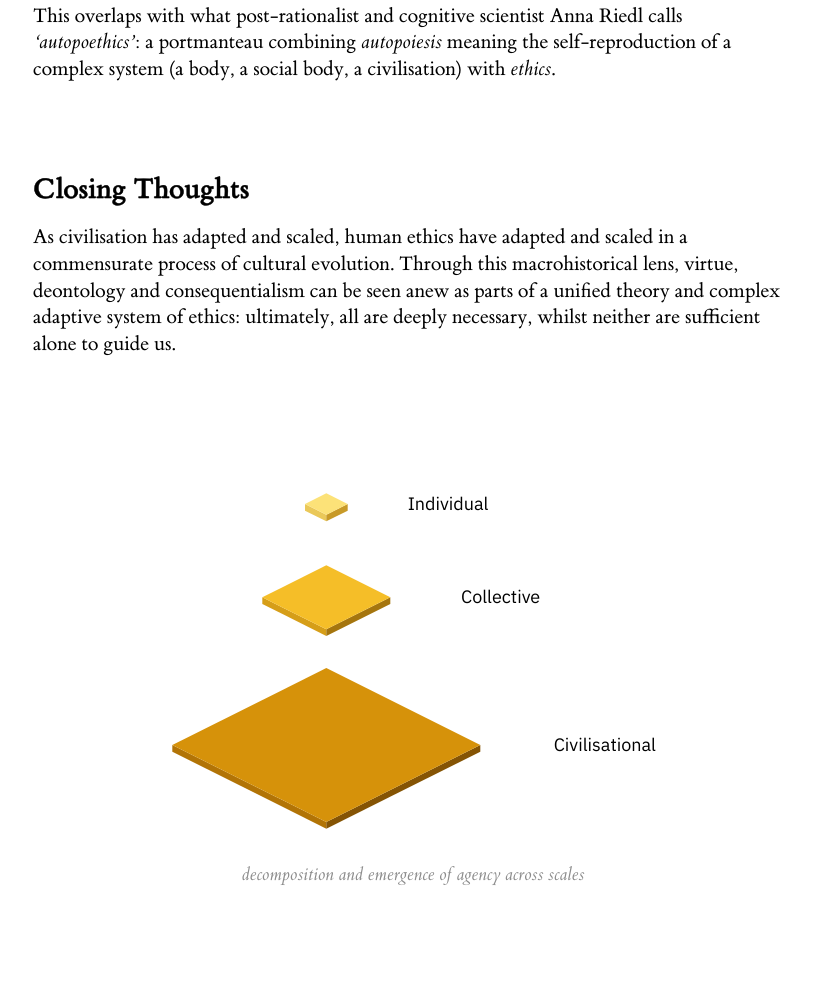
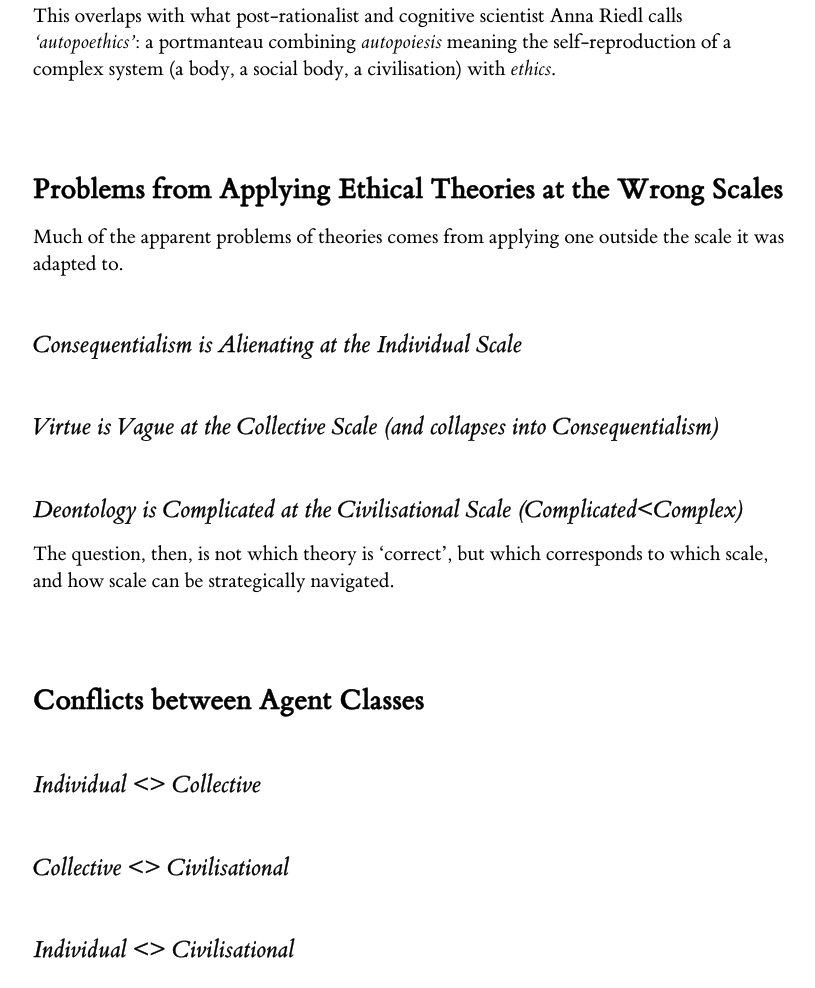
Before and after one commit to MaxRamsahoye/multiscale.ethics, a plain HTML site: page index.html in a window 1280 px wide. Shown: the part 4284-5272 px from the top of the page, without its empty margins (227-1042 px from the left). Drawn offline with Linux system fonts and the light colour scheme.

Commit message:
Add Wrong Scales and Agent Classes sections; Moral Convergence in Closing Thoughts
Draft structure: headings with their opening and closing lines, the
subsections still to be written.

Co-Authored-By: Claude Opus 5.5 <noreply@anthropic.com>
Claude-Session: https://claude.ai/code/session_01LgHoU7ypBBF8W5HCNYuUf2

```diff
--- a/index.html
+++ b/index.html
@@ -2565,10 +2565,40 @@
 
             </section>
 
+            <section id="wrong-scales">
+              <h2 data-toc="Wrong Scales"><a class="heading-link" href="#wrong-scales">Problems from Applying Ethical Theories at the Wrong Scales</a></h2>
+
+              <p>Much of the apparent problems of theories comes from applying one outside the scale it was adapted to.</p>
+
+              <h3 id="consequentialism-individual"><a class="heading-link" href="#consequentialism-individual">Consequentialism is Alienating at the Individual Scale</a></h3>
+
+              <h3 id="virtue-collective"><a class="heading-link" href="#virtue-collective">Virtue is Vague at the Collective Scale (and collapses into Consequentialism)</a></h3>
+
+              <h3 id="deontology-civilisational"><a class="heading-link" href="#deontology-civilisational">Deontology is Complicated at the Civilisational Scale (Complicated&lt;Complex)</a></h3>
+
+              <p>The question, then, is not which theory is &lsquo;correct&rsquo;, but which corresponds to which scale, and how scale can be strategically navigated.</p>
+            </section>
+
+            <section id="agent-classes">
+              <h2 data-toc="Agent Classes"><a class="heading-link" href="#agent-classes">Conflicts between Agent Classes</a></h2>
+
+              <h3 id="individual-collective"><a class="heading-link" href="#individual-collective">Individual &lt;&gt; Collective</a></h3>
+
+              <h3 id="collective-civilisational"><a class="heading-link" href="#collective-civilisational">Collective &lt;&gt; Civilisational</a></h3>
+
+              <h3 id="individual-civilisational"><a class="heading-link" href="#individual-civilisational">Individual &lt;&gt; Civilisational</a></h3>
+            </section>
+
             <section id="closing-thoughts">
               <h2><a class="heading-link" href="#closing-thoughts">Closing Thoughts</a></h2>
 
               <p>As civilisation has adapted and scaled, human ethics have adapted and scaled in a commensurate process of cultural evolution. Through this macrohistorical lens, virtue, deontology and consequentialism can be seen anew as parts of a unified theory and complex adaptive system of ethics: ultimately, all are deeply necessary, whilst neither are sufficient alone to guide us.</p>
+
+              <h3 id="moral-convergence"><a class="heading-link" href="#moral-convergence">Moral Convergence</a></h3>
+
+              <p>Two other theories collapse into consequentialism.</p>
+
+              <p>Convergent cultural evolution as Singleton</p>
 
               <figure class="article-figure" id="figure-scales">
                 <svg class="fig-svg" data-figure="scales" viewBox="250 95 780 550" role="img" aria-labelledby="fig-scales-title">
```
Also changed, not shown: 1 other file.
